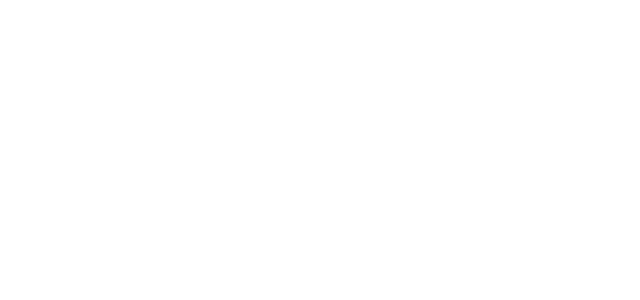
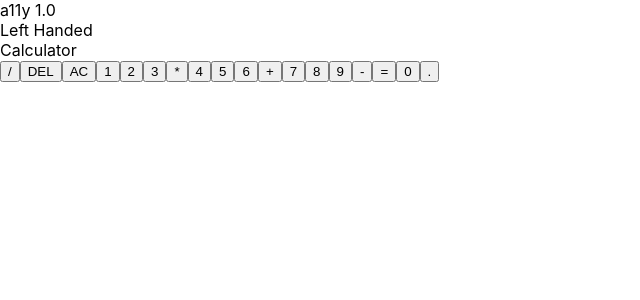
Before and after one commit to WorldPremier/a11y-left-handed-calculator, a React (Create React App) app: page / in a window 1280 px wide. Shown: the top 300 px of the page, without its empty margins (0-640 px from the left). Built offline with nearby package versions, Linux system fonts and the light colour scheme.

Commit message:
building basic component w/out css

```diff
--- a/src/App.js
+++ b/src/App.js
@@ -1,4 +1,29 @@
 function App() {
-  return  null
+  return (
+    <div className="calculator-grid">
+      <div className="output">a11y 1.0
+        <div className="previous-operand">Left Handed</div>
+        <div className="current-operand">Calculator</div>
+      </div>
+      <button>/</button>
+      <button>DEL</button>
+      <button className="span-two">AC</button>
+      <button>1</button>
+      <button>2</button>
+      <button>3</button>
+      <button>*</button>
+      <button>4</button>
+      <button>5</button>
+      <button>6</button>
+      <button>+</button>
+      <button>7</button>
+      <button>8</button>
+      <button>9</button>
+      <button>-</button>
+      <button className="span-two">=</button>
+      <button>0</button>
+      <button>.</button>
+    </div>
+  )
 }
 export default App
```
